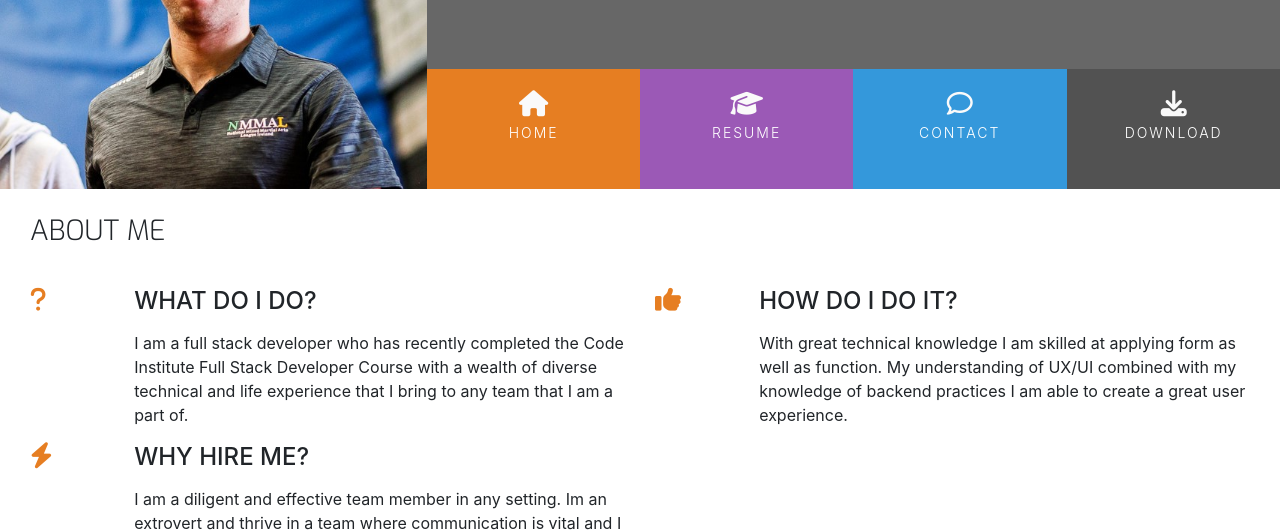
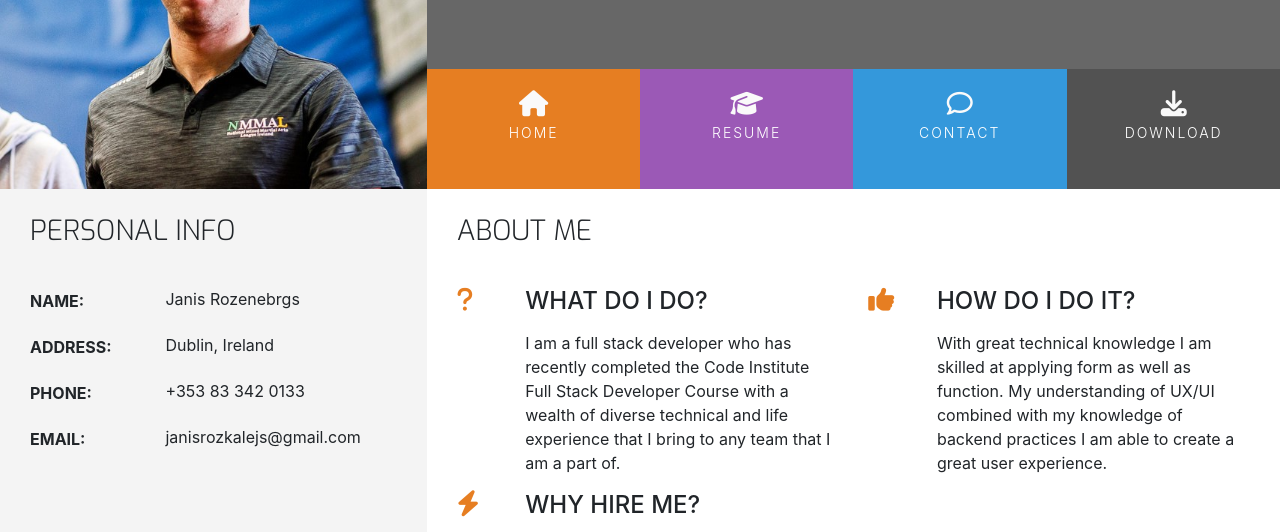
Before and after one commit to Janisroz/Janis-Rozenbergs, a plain HTML site: page index.html in a window 1280 px wide. Shown: the part 180-712 px from the top of the page. Drawn offline with nearby package versions, Linux system fonts and the light colour scheme.

Commit message:
Create personal info section and style to finish index

```diff
--- a/assets/css/style.css
+++ b/assets/css/style.css
@@ -23,6 +23,10 @@
 
 .b-color-three-reasons{
     background-color: #fff;
+}
+
+.bg-color-personal-info{
+    background-color: #f4f4f4;
 }
 
 /* -----------------------------Special paddings/margins/text */
@@ -215,3 +219,38 @@ footer{
 .three-reasons-heading {
     margin-bottom: 15px;
 }
+
+/* -----------------------------Personal Info*/
+.personal-info-item{
+    margin-bottom: 20px;
+    display: block;
+    clear: both;
+}
+
+.personal-info-item .key,
+.personal-info-item .value{
+    padding-right: 8px;
+    display: inline-block;
+}
+
+.personal-info-item .key p,
+.personal-info-item .value p {
+    margin: 0;
+}
+
+.personal-info-item .key {
+    width: 30%;
+    margin-right: 21px;
+    padding-top: 2px;
+    vertical-align: top;
+}
+
+
+.personal-info-item .key p{
+    font-weight: 700;
+}
+
+.personal-info-item .value {
+    position: relative;
+    width: 60%;
+}
--- a/index.html
+++ b/index.html
@@ -75,7 +75,46 @@
       </div>
     </header>
     <section class="container-fluid">
-      <div class="row row-table">
+      <div class="row">
+        <div class="col-md-4 bg-color-personal-info section-column">
+          <div class="row">
+            <div class="col-12">
+              <h3 class="section-heading uppercase">Personal Info</h3>
+            </div>
+          </div>
+          <div class="personal-info-item">
+            <div class="key">
+              <p class="uppercase">Name:</p>
+            </div>
+            <div class="value">
+              <p>Janis Rozenebrgs</p>
+            </div>
+          </div>
+          <div class="personal-info-item">
+            <div class="key">
+              <p class="uppercase">Address:</p>
+            </div>
+            <div class="value">
+              <p>Dublin, Ireland</p>
+            </div>
+          </div>
+          <div class="personal-info-item">
+            <div class="key">
+              <p class="uppercase">Phone:</p>
+            </div>
+            <div class="value">
+              <p>+353 83 342 0133</p>
+            </div>
+          </div>
+          <div class="personal-info-item">
+            <div class="key">
+              <p class="uppercase">Email:</p>
+            </div>
+            <div class="value">
+              <p>janisrozkalejs@gmail.com</p>
+            </div>
+          </div>
+        </div>
         <div class="col-md-8 bg-color-three-reasons section-column">
           <div class="row">
             <div class="col">
@@ -86,15 +125,19 @@
             <div class="col-10 offset-1 offset-sm-0 col-sm-4 col-md-6">
               <div class="row">
                 <div class="col-2">
-                        <i class=" three-reasons-icon fa fa-question" aria-hidden="true">
+                  <i
+                    class="three-reasons-icon fa fa-question"
+                    aria-hidden="true"
+                  >
                   </i>
                 </div>
                 <div class="col-10">
                   <h4 class="three-reasons-heading uppercase">What do i do?</h4>
                   <p>
-                            I am a full stack developer who has recently completed the Code Institute
-                            Full Stack Developer Course with a wealth of diverse technical and life experience
-                            that I bring to any team that I am a part of.
+                    I am a full stack developer who has recently completed the
+                    Code Institute Full Stack Developer Course with a wealth of
+                    diverse technical and life experience that I bring to any
+                    team that I am a part of.
                   </p>
                 </div>
               </div>
@@ -102,15 +145,21 @@
             <div class="col-10 offset-1 offset-sm-0 col-sm-4 col-md-6">
               <div class="row">
                 <div class="col-2">
-                        <i class=" three-reasons-icon fa fa-thumbs-up" aria-hidden="true">
+                  <i
+                    class="three-reasons-icon fa fa-thumbs-up"
+                    aria-hidden="true"
+                  >
                   </i>
                 </div>
                 <div class="col-10">
-                        <h4 class="three-reasons-heading uppercase">How do I do it?</h4>
+                  <h4 class="three-reasons-heading uppercase">
+                    How do I do it?
+                  </h4>
                   <p>
-                            With great technical knowledge I am skilled at applying form as well as function.
-                            My understanding of UX/UI combined with my knowledge of backend practices I am able
-                            to create a great user experience.
+                    With great technical knowledge I am skilled at applying form
+                    as well as function. My understanding of UX/UI combined with
+                    my knowledge of backend practices I am able to create a
+                    great user experience.
                   </p>
                 </div>
               </div>
@@ -118,17 +167,19 @@
             <div class="col-10 offset-1 offset-sm-0 col-sm-4 col-md-6">
               <div class="row">
                 <div class="col-2">
-                        <i class=" three-reasons-icon fa fa-bolt" aria-hidden="true">
+                  <i class="three-reasons-icon fa fa-bolt" aria-hidden="true">
                   </i>
                 </div>
                 <div class="col-10">
                   <h4 class="three-reasons-heading uppercase">Why hire me?</h4>
                   <p>
-                            I am a diligent and effective team member in any setting. Im an extrovert
-                            and thrive in a team where communication is vital and I am able to make people
-                            feel at ease and comfortable allowing them to achieve their greatest potential.
-                            I'm also comfortable working alone and am a self-starter who is motivated to develop
-                            and improve themselves.
+                    I am a diligent and effective team member in any setting. Im
+                    an extrovert and thrive in a team where communication is
+                    vital and I am able to make people feel at ease and
+                    comfortable allowing them to achieve their greatest
+                    potential. I'm also comfortable working alone and am a
+                    self-starter who is motivated to develop and improve
+                    themselves.
                   </p>
                 </div>
               </div>
```
Lines whose indentation alone changed are shown as unchanged.
